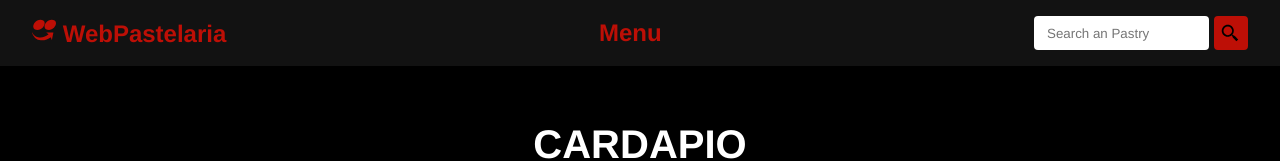
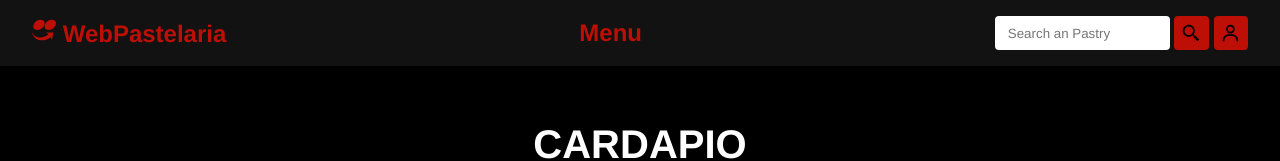
Before and after one commit to devLucasAquino/pastelaria-web, a React (Vite) app: page /menu in a window 1280 px wide. Shown: the top 161 px of the page. Built offline with nearby package versions, Linux system fonts and the light colour scheme; no server answers.

Commit message:
feat: criando autenticação de usuario

```diff
--- a/src/App.jsx
+++ b/src/App.jsx
@@ -1,4 +1,7 @@
 import { Outlet } from 'react-router'
+import { useState } from "react";
+
+import UserModal from "../src/components/UserModal/UserModal.jsx";
 
 import Navbar from './components/Navbar/Navbar.jsx';
 import Footer from './components/Footer/Footer.jsx';
@@ -7,12 +10,16 @@ import './App.css'
 
 function App() {
 
+  const [ userModalOpen, setUserModalOpen ] = useState(false);
+
+
 
   return (
     <div className="App">
-      <Navbar />
+      <Navbar setUserModalOpen={setUserModalOpen} />
       <Outlet />
       <Footer />
+      {userModalOpen && < UserModal />}
     </div>
   )
 }
--- a/src/components/MenuManager/MenuManager.jsx
+++ b/src/components/MenuManager/MenuManager.jsx
@@ -10,12 +10,12 @@ const MenuManager = ({ menu }) => {
         <div className="list-container">
             {menu  &&
                     menu.map((pastry) => (
-                        <Link key={pastry.id} to={`/pastry?q=${pastry.sabor}`} className='link'>
-                            <div className="item-menu" key={pastry.id}>
+                        <div className="item-menu" key={pastry.id}>
+                            <Link key={pastry.id} to={`/pastry?q=${pastry.sabor}`} className='link'>
                                 <h3>{++count} . {pastry.sabor}</h3>
-                                <h3>preco: <span> {pastry.preco} </span></h3>
-                            </div>
-                        </Link>
+                            </Link>
+                            <h3>preco: <span> {pastry.preco.toFixed(2)} </span></h3>
+                        </div>
                     ))}
         </div>
 
--- a/src/components/Navbar/Navbar.css
+++ b/src/components/Navbar/Navbar.css
@@ -24,7 +24,8 @@
     border: none;
 }
 
-.navbar form button{
+.navbar form button,
+.navbar #user{
     background-color: #bd0f06;
     border: 2px solid #bd0f06;
     border-radius: 4px;
@@ -37,7 +38,8 @@
     transition: 0.4s;
 }
 
-.navbar form button:hover{
+.navbar form button:hover,
+.navbar #user:hover{
     background-color: transparent;
     color: #bd0f06;
 }
--- a/src/components/Navbar/Navbar.jsx
+++ b/src/components/Navbar/Navbar.jsx
@@ -1,13 +1,15 @@
 import { useState } from "react";
 import { Link, useNavigate } from "react-router-dom";
+import PropTypes from 'prop-types';
 
 import { SiIfood } from "react-icons/si";
-import { BiSearchAlt2 } from "react-icons/bi";
+import { BiSearchAlt2, BiUser } from "react-icons/bi";
+
 
 import './Navbar.css';
 
 
-const Navbar = () => {
+const Navbar = ({ setUserModalOpen }) => {
     const [pastryName, setPastryName] = useState('');
     const navigate = useNavigate();
 
@@ -18,6 +20,10 @@ const Navbar = () => {
 
         navigate(`/pastry?q=${pastryName}`);
         setPastryName('');
+    }
+
+    function openUserModal(){
+        setUserModalOpen(true);
     }
 
 
@@ -43,10 +49,13 @@ const Navbar = () => {
             <button type="submit">
                 <BiSearchAlt2 />
             </button>
-        </form>
+            <button onClick={openUserModal} id="user">
+                <BiUser />
+            </button>
+            </form>
+
 
         </nav>
     )
 }
-
 export default Navbar;
--- /dev/null
+++ b/src/components/UserModal/UserModal.css
@@ -0,0 +1,5 @@
+#user-modal-container{
+    width: 600px;
+    height: 360px;
+    background-color: #4c4c4c;
+}
--- /dev/null
+++ b/src/components/UserModal/UserModal.jsx
@@ -0,0 +1,12 @@
+
+import "./UserModal.css"
+
+const UserModal = () => {
+    return(
+        <div className="user-modal-container">
+            <h1>hello world</h1>
+        </div>
+    )
+}
+
+export default UserModal;
--- a/src/pages/Menu/Menu.jsx
+++ b/src/pages/Menu/Menu.jsx
@@ -10,10 +10,11 @@ const Menu = () => {
     const [ menu, setMenu ] = useState([]);
 
     useEffect(() => {
+        window.scrollTo(0, 0);
+
         api.get(`/pasteis`).then(response => {
             setMenu(response.data)
         })
-
     }, []);
 
 
```
